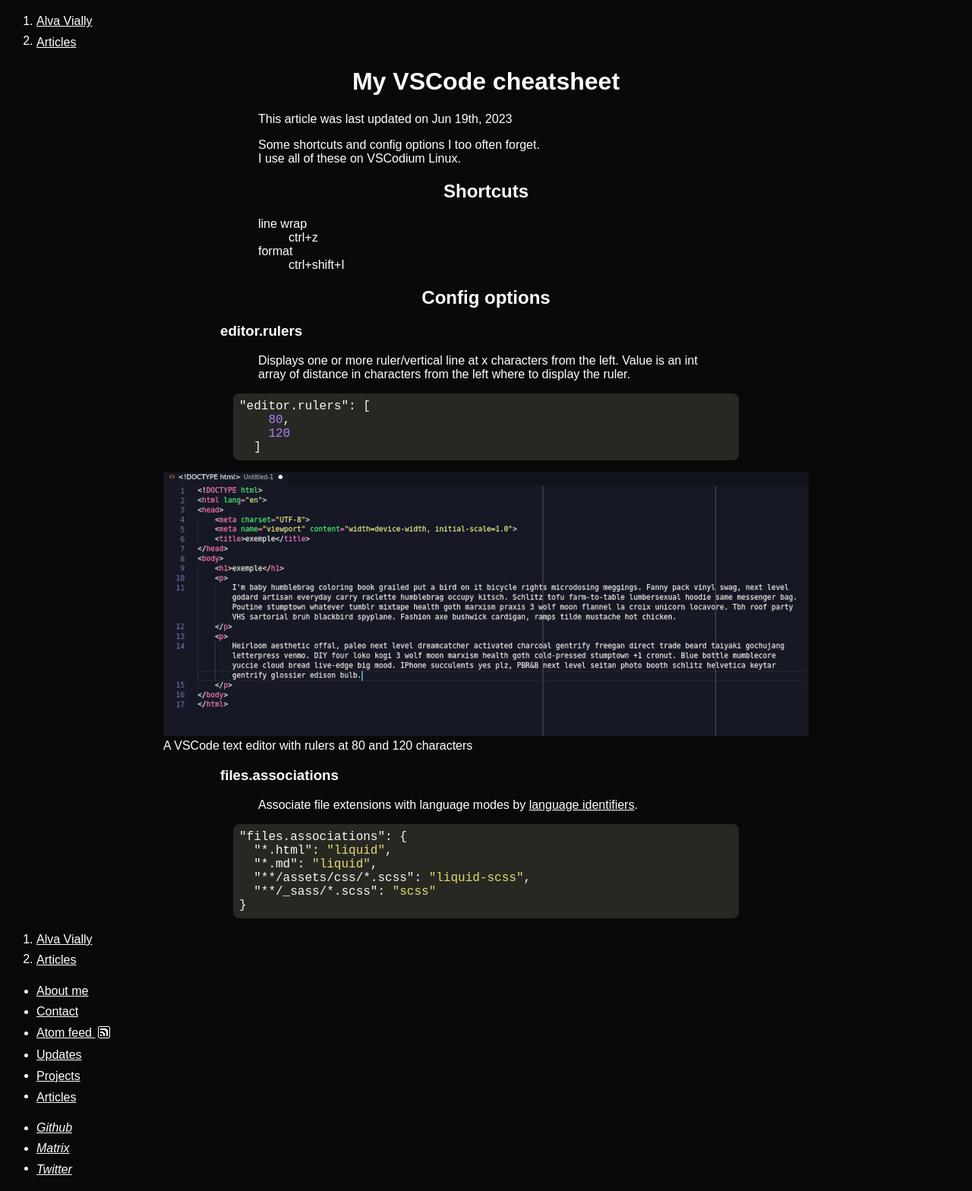
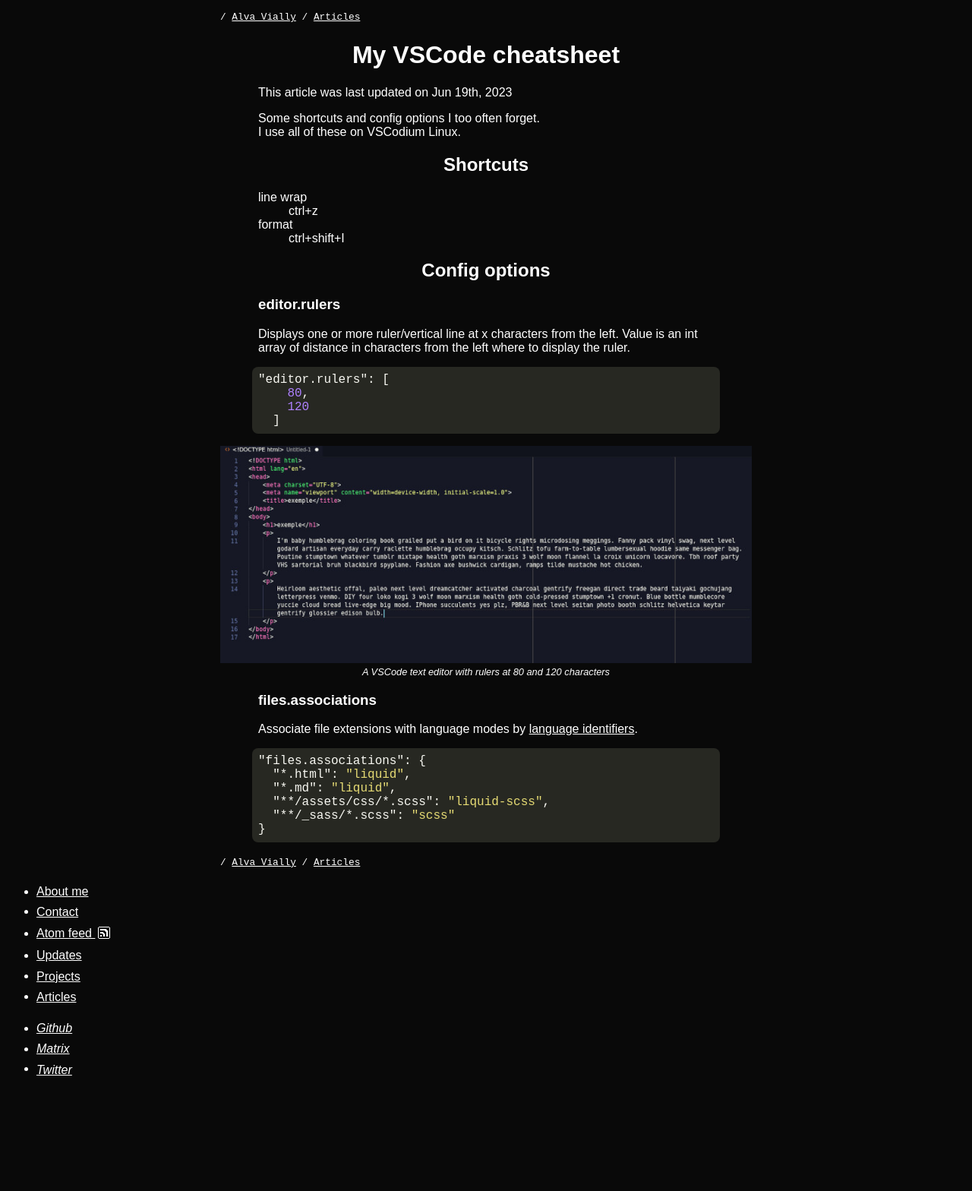
Before and after one commit to alva-v/personal-website, a Jekyll site: the page built from articles/_posts/2023-06-19-vscode-cheatsheet.html, in a window 1280 px wide. Shown: the whole page at 76% size. Built offline with Jekyll 4.4.1, drawn with Linux system fonts in a browser that asks for light colours; after the commit the page ends 1437 px from its top, so only the background shows below that.

Commit message:
Style breadcrumb

```diff
--- a/_includes/breadcrumb.html
+++ b/_includes/breadcrumb.html
@@ -1,8 +1,6 @@
-<nav>
+<nav class="breadcrumb">
   <ol>
-    <li>
-      <a href="/">Alva Vially</a>
-    </li>
+    <li><a href="/">Alva Vially </a></li>
     {% if page.categories != nil %}
       <li>
         <a href="/{{ page.categories | first }}">{{ page.categories | first | capitalize }}</a>
--- a/_sass/main.scss
+++ b/_sass/main.scss
@@ -1,5 +1,7 @@
 $color-bg: #090909;
 $color-main: white;
+$width-normal: 600px;
+$width-large: 700px;
 
 body {
     background-color: $color-bg;
@@ -26,7 +28,7 @@ h3,
 h4 {
     margin-left: auto;
     margin-right: auto;
-    max-width: 700px;
+    max-width: $width-normal;
     text-align: left;
 }
 
@@ -34,12 +36,12 @@ main {
     figure {
         margin-left: auto;
         margin-right: auto;
-        max-width: 850px;
+        max-width: $width-large;
 
         pre {
             margin-left: auto;
             margin-right: auto;
-            max-width: 650px;
+            max-width: $width-normal;
         }
     }
 
@@ -49,7 +51,7 @@ main {
     ol {
         margin-left: auto;
         margin-right: auto;
-        max-width: 600px;
+        max-width: $width-normal;
     }
 
     div {
@@ -57,7 +59,24 @@ main {
     }
 }
 
-/*  introduction alignment
+/*  Figures
+============================================================================= */
+
+figure img {
+    max-height: 100%;
+    max-width: 100%;
+}
+
+figure figcaption {
+    max-width: $width-normal;
+    margin-left: auto;
+    margin-right: auto;
+    text-align: center;
+    font-style: italic;
+    font-size: .8em;
+}
+
+/*  Introduction alignment
 ============================================================================= */
 .introduction {
     align-items: center;
@@ -89,10 +108,10 @@ ol,
 ul {
     li>a {
         display: inline-block;
+        margin-bottom: .1em;
+        margin-top: .1em;
         padding: .2em 0;
         vertical-align: middle;
-        margin-top: .1em;
-        margin-bottom: .1em;
     }
 
     li:first-child>a {
@@ -103,3 +122,26 @@ ul {
         margin-bottom: initial;
     }
 }
+
+/*  Breadcrumb
+============================================================================= */
+nav.breadcrumb {
+    font-family: monospace;
+    font-size: .8em;
+    max-width: $width-large;
+    margin-left: auto;
+    margin-right: auto;
+
+    a {
+        margin: 0;
+    }
+
+    a::before {
+        content: '/ ';
+        display: inline-block;
+        text-decoration: none;
+    }
+
+    li { display: inline; }
+    ol { padding: 0;}
+}
```
